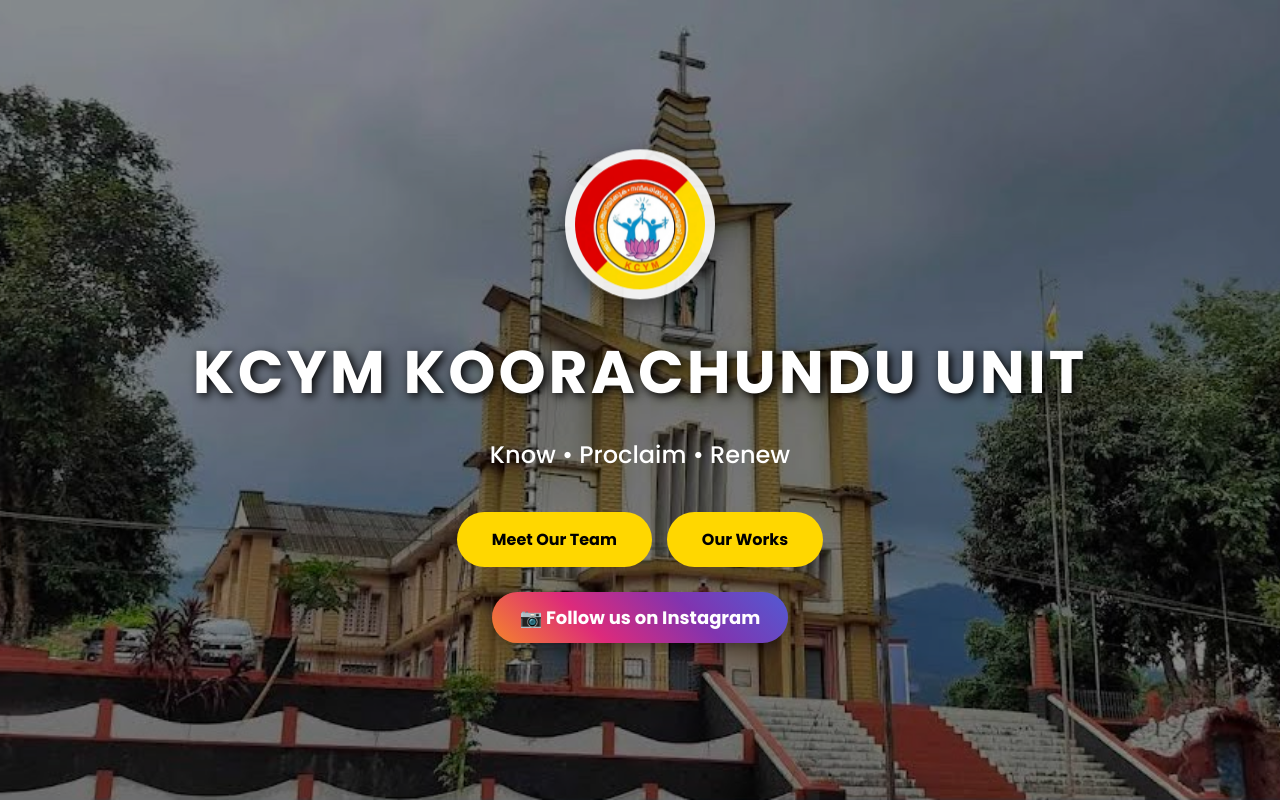
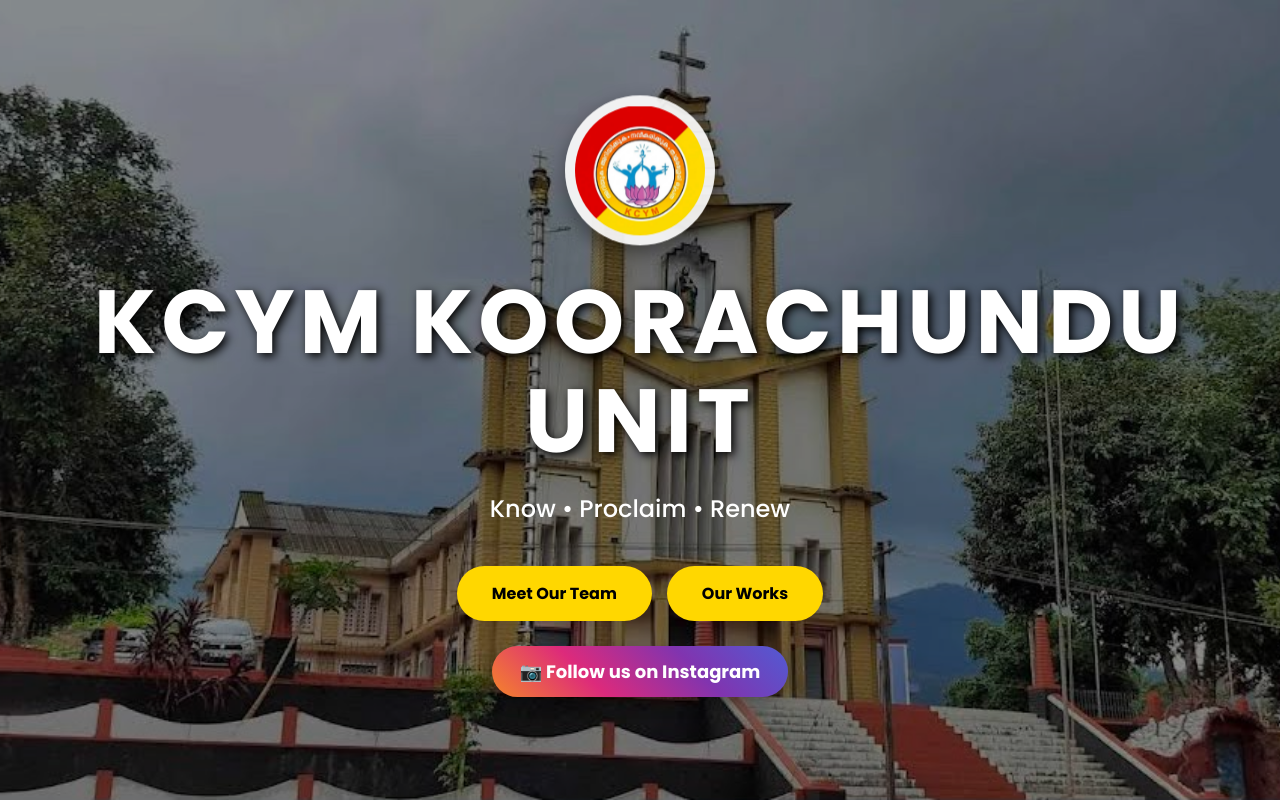
Before and after one commit to Emil-1jo/koorachundukcym, a plain HTML site: page index.html in a window 1280 px wide. Shown: the top 802 px of the page. Drawn offline with Linux system fonts and the light colour scheme.

Commit message:
Refactor hero h1 styles with clamp and new properties
Updated styles for hero section heading.

```diff
--- a/style.css
+++ b/style.css
@@ -55,13 +55,12 @@
 }
 
 .hero h1{
-
-font-size:60px;
-
-letter-spacing:3px;
-
-text-shadow:3px 3px 10px black;
-
+  font-size: clamp(42px, 7vw, 110px);
+  letter-spacing: 5px;
+  text-shadow: 3px 3px 10px black;
+  text-transform: uppercase;
+  text-align: center;
+  line-height: 1.1;
 }
 
 .hero p{
```
